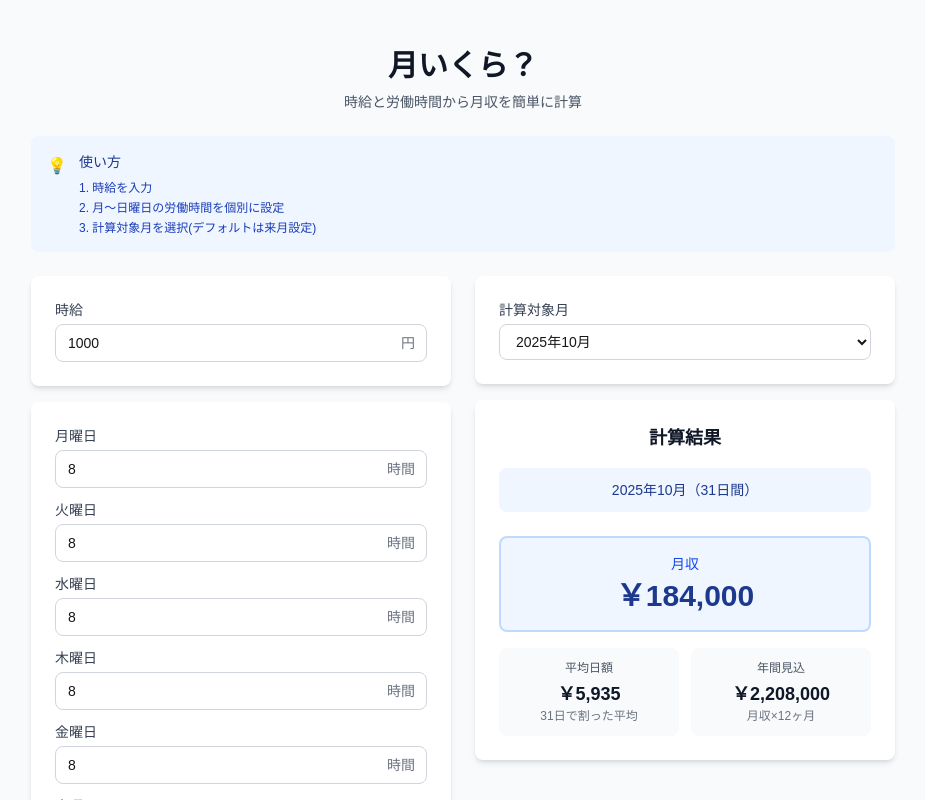
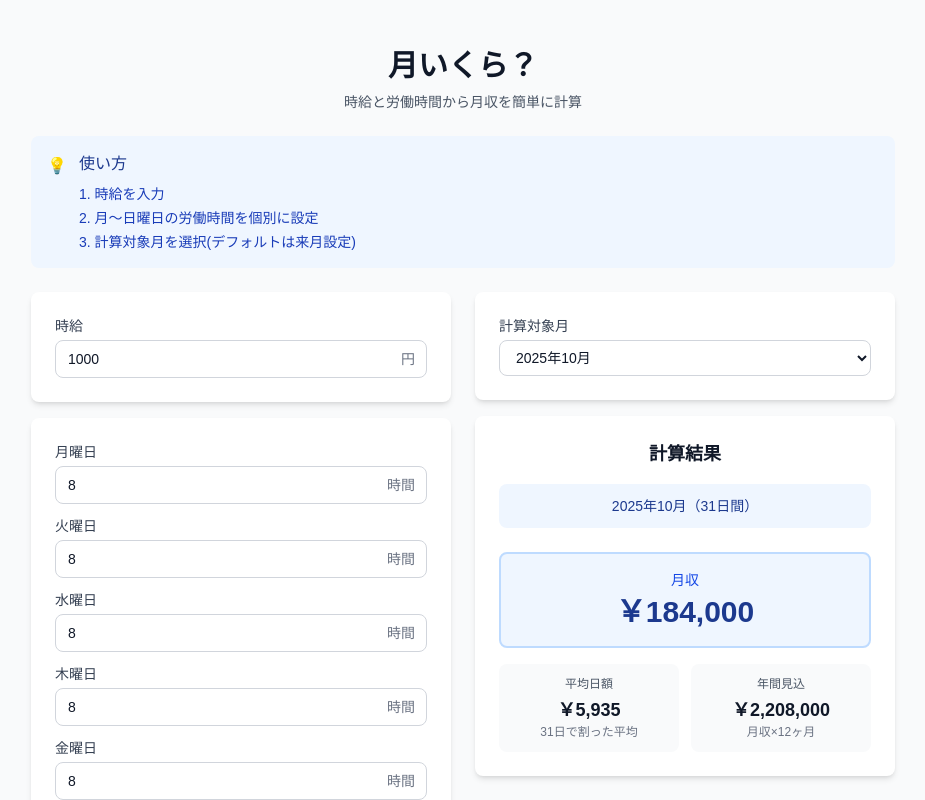
Before and after one commit to setodeve/tsuki-ikura, a Next.js app: page / in a window 1280 px wide. Shown: the top 800 px of the page, without its empty margins (177-1102 px from the left). Built offline with nearby package versions, Linux system fonts and the light colour scheme.

Commit message:
update: adjust styles for WageCalculator and InputField components

```diff
--- a/components/ui/input-field.tsx
+++ b/components/ui/input-field.tsx
@@ -30,7 +30,7 @@ export function InputField({
           id={inputId}
           type="number"
           className={`
-            w-full rounded-lg border px-3 py-2 text-sm
+            w-full rounded-lg border px-3 py-2 text-sm text-gray-900
             focus:outline-none focus:ring-2
             [appearance:textfield] [&::-webkit-outer-spin-button]:appearance-none [&::-webkit-inner-spin-button]:appearance-none
             ${
@@ -40,7 +40,7 @@ export function InputField({
             }
             ${
               props.readOnly
-                ? "bg-gray-100 text-gray-600 cursor-not-allowed"
+                ? "bg-gray-50 text-gray-500 cursor-not-allowed"
                 : ""
             }
           `}
--- a/components/wage-calculator.tsx
+++ b/components/wage-calculator.tsx
@@ -72,8 +72,8 @@ export function WageCalculator() {
         <div className="flex items-start">
           <div className="text-blue-500 mr-3 mt-0.5">💡</div>
           <div>
-            <h2 className="text-sm font-medium text-blue-900 mb-2">使い方</h2>
-            <ol className="text-xs text-blue-800 space-y-1">
+            <h2 className="text-base font-medium text-blue-900 mb-2">使い方</h2>
+            <ol className="text-sm text-blue-800 space-y-1">
               <li>
                 <span className="font-medium">1.</span> 時給を入力
               </li>
@@ -126,7 +126,7 @@ export function WageCalculator() {
                 const [year, month] = e.target.value.split("-").map(Number);
                 handleMonthSelect(year, month);
               }}
-              className="w-full rounded-lg border border-gray-300 px-3 py-2 text-sm focus:border-blue-500 focus:outline-none focus:ring-2 focus:ring-blue-500"
+              className="w-full rounded-lg border border-gray-300 px-3 py-2 text-sm text-gray-900 focus:border-blue-500 focus:outline-none focus:ring-2 focus:ring-blue-500"
             >
               {(() => {
                 const options = [];
```
